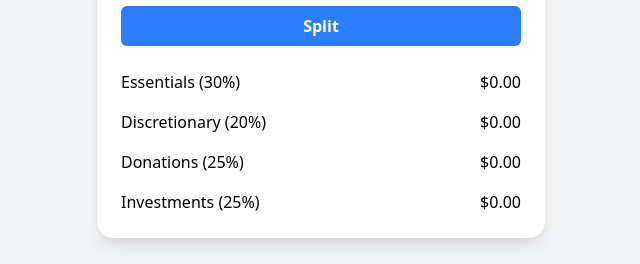
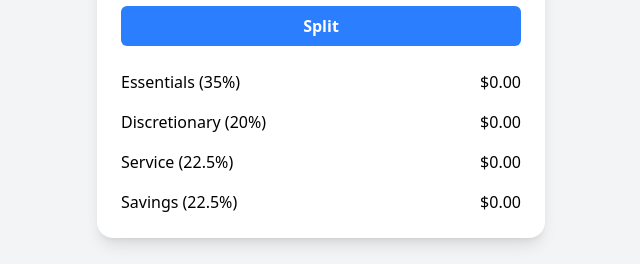
Before and after one commit to apasserby00/budget-splitter, a React (Vite) app: page / in a window 1280 px wide. Shown: the part 347-611 px from the top of the page, without its empty margins (319-959 px from the left). Built offline with nearby package versions, Linux system fonts and the light colour scheme.

Commit message:
Update App.tsx

```diff
--- a/src/App.tsx
+++ b/src/App.tsx
@@ -18,10 +18,10 @@ const App: React.FC = () => {
 
   const handleSplit = () => {
     setBuckets({
-      essentials: amount * 0.3,
+      essentials: amount * 0.35,
       discretionary: amount * 0.2,
-      donations: amount * 0.25,
-      investments: amount * 0.25,
+      donations: amount * 0.225,
+      investments: amount * 0.225,
     });
   };
 
@@ -55,7 +55,7 @@ const App: React.FC = () => {
         </form>
         <div className="mt-6 space-y-4">
           <div className="flex justify-between">
-            <span className="font-medium">Essentials (30%)</span>
+            <span className="font-medium">Essentials (35%)</span>
             <span>
               {amount === 0 && !String(amount)
                 ? "-"
@@ -71,7 +71,7 @@ const App: React.FC = () => {
             </span>
           </div>
           <div className="flex justify-between">
-            <span className="font-medium">Donations (25%)</span>
+            <span className="font-medium">Service (22.5%)</span>
             <span>
               {amount === 0 && !String(amount)
                 ? "-"
@@ -79,7 +79,7 @@ const App: React.FC = () => {
             </span>
           </div>
           <div className="flex justify-between">
-            <span className="font-medium">Investments (25%)</span>
+            <span className="font-medium">Savings (22.5%)</span>
             <span>
               {amount === 0 && !String(amount)
                 ? "-"
```
